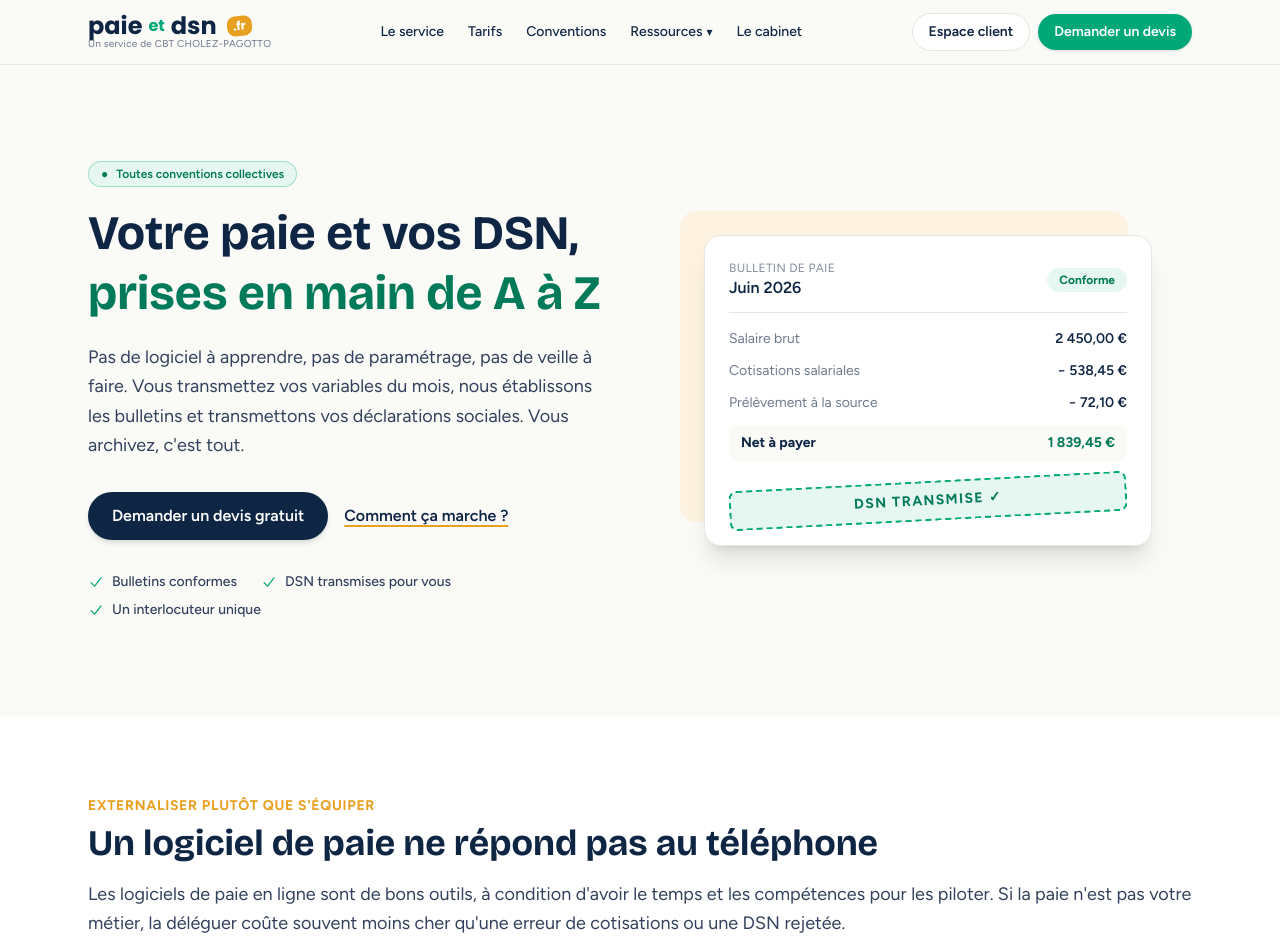
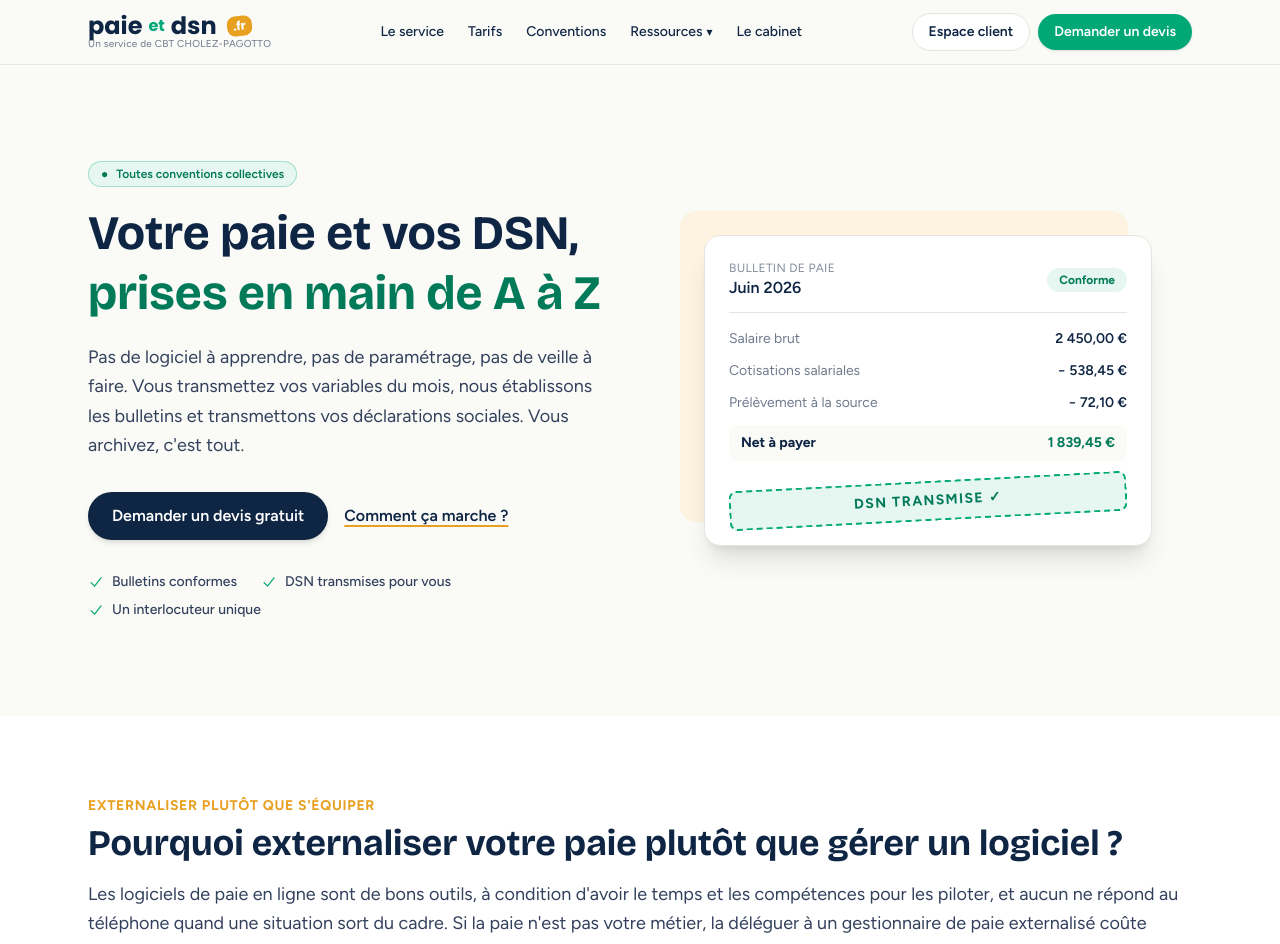
Before and after one commit to SYPA-ASSO/paie-dsn, a Next.js app: page / in a window 1280 px wide. Shown: the top 944 px of the page. Built offline with nearby package versions, Linux system fonts and the light colour scheme.

Commit message:
seo: titre requetable pour la section pourquoi externaliser

```diff
--- a/components/Pourquoi.tsx
+++ b/components/Pourquoi.tsx
@@ -27,13 +27,15 @@ export default function Pourquoi() {
           Externaliser plutôt que s&apos;équiper
         </p>
         <h2 className="mt-2 text-3xl font-bold sm:text-4xl">
-          Un logiciel de paie ne répond pas au téléphone
+          Pourquoi externaliser votre paie plutôt que gérer un logiciel ?
         </h2>
         <p className="mt-4 text-lg leading-relaxed">
           Les logiciels de paie en ligne sont de bons outils, à condition
-          d&apos;avoir le temps et les compétences pour les piloter. Si la paie
-          n&apos;est pas votre métier, la déléguer coûte souvent moins cher
-          qu&apos;une erreur de cotisations ou une DSN rejetée.
+          d&apos;avoir le temps et les compétences pour les piloter, et aucun
+          ne répond au téléphone quand une situation sort du cadre. Si la paie
+          n&apos;est pas votre métier, la déléguer à un gestionnaire de paie
+          externalisé coûte souvent moins cher qu&apos;une erreur de
+          cotisations ou une DSN rejetée.
         </p>
         <div className="mt-10 grid gap-6 md:grid-cols-3">
           {cartes.map((carte) => (
```
